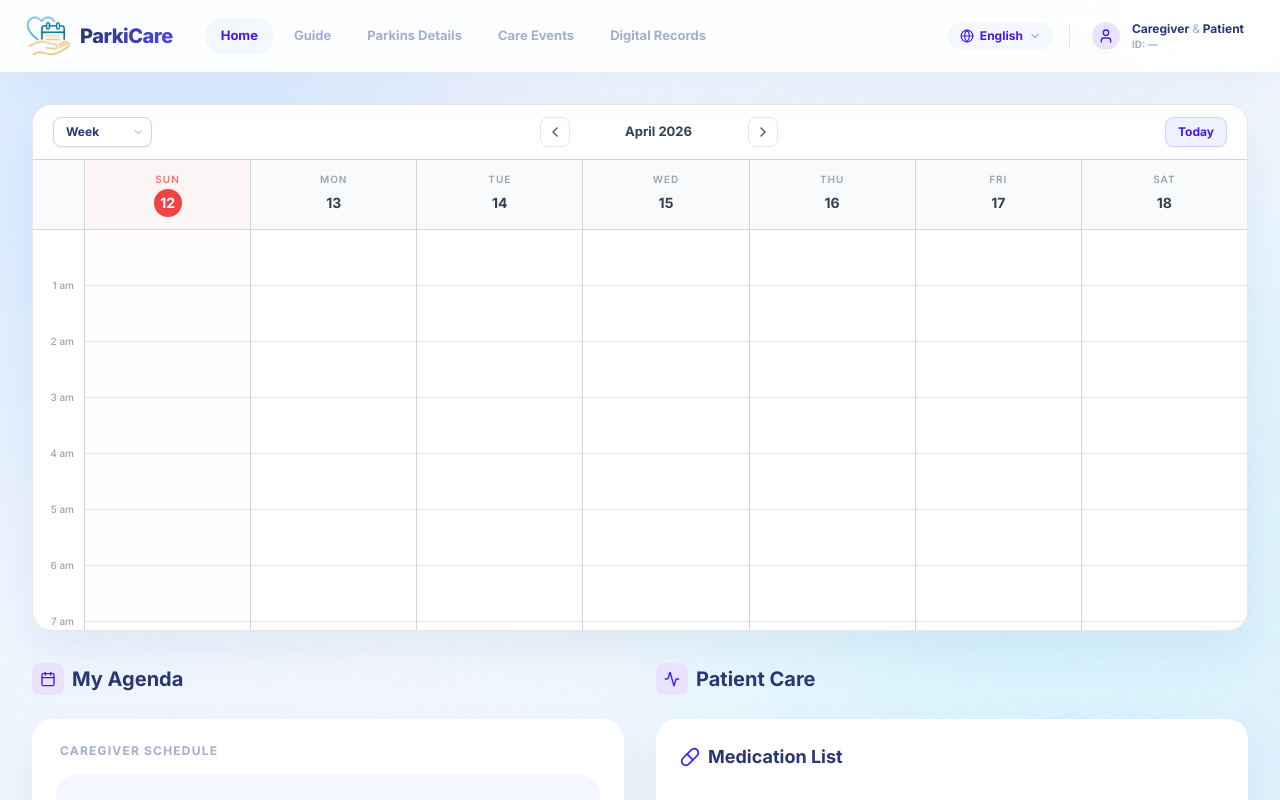
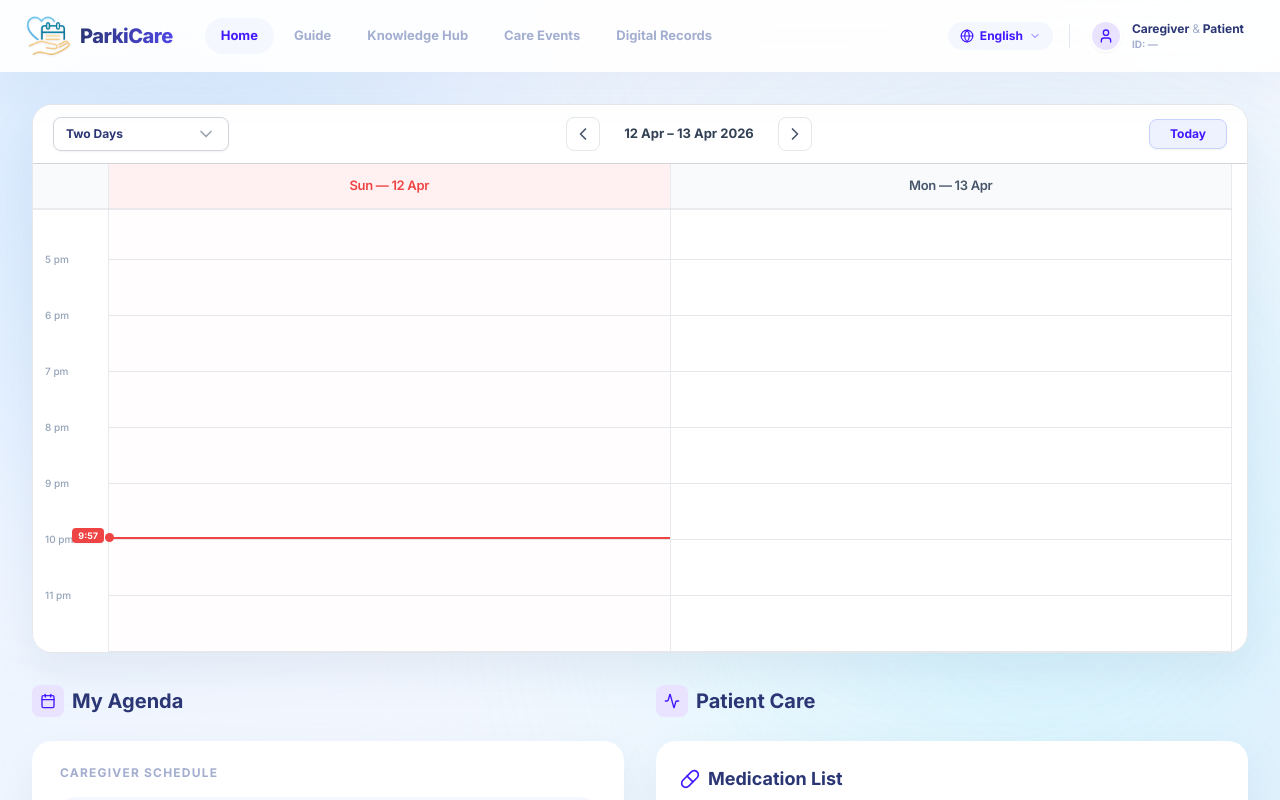
Before and after one commit to TM04-FIT5120/ParkiCare-frontend, a React (Vite) app: page /home in a window 1280 px wide. Shown: the top 800 px of the page. Built offline with nearby package versions, Linux system fonts and the light colour scheme.

Commit message:
Updated Calendar view

```diff
--- a/src/components/CalendarWidget.tsx
+++ b/src/components/CalendarWidget.tsx
@@ -1,5 +1,5 @@
-import { useState, useEffect, useCallback } from "react";
-import { ChevronLeft, ChevronRight } from "lucide-react";
+import { useState, useEffect, useLayoutEffect, useCallback, useRef } from "react";
+import { ChevronDown, ChevronLeft, ChevronRight } from "lucide-react";
 import type { Medication, CareEvent } from "@/context/careEventsContext";
 
 // ─── Types ────────────────────────────────────────────────────────────────────
@@ -63,7 +63,15 @@ function formatNowLabel(d: Date): string {
 const MONTH_NAMES = ["January","February","March","April","May","June","July","August","September","October","November","December"];
 const DAY_ABBR    = ["Sun","Mon","Tue","Wed","Thu","Fri","Sat"];
 const PX          = 56; // px per hour
-const GUTTER      = 52; // gutter width px
+/** Wider gutter so time labels never sit flush against the card edge */
+const GUTTER      = 76;
+/** Explicit grid line color (inline styles — always visible, avoids Tailwind/flex quirks) */
+const GRID_LINE   = "#e8eaee";
+
+const TIMELINE_VIEWPORT_PX = 400;
+/** Reserve space for sticky day header inside the scroll area (py-3 + labels) */
+const TIMELINE_HEADER_RESERVE_PX = 88;
+const NOW_LINE_COLOR = "#ef4444";
 
 // ─── Event Builder ────────────────────────────────────────────────────────────
 
@@ -124,39 +132,91 @@ function TimelineView({
   const nowTop      = mytNow.getHours() * PX + (mytNow.getMinutes() * PX) / 60;
   const todayVisible = visibleDays.some((d) => toDateStr(d) === todayStr);
   const totalH      = 24 * PX;
+  const nDays       = visibleDays.length;
+  const gridCols    = `${GUTTER}px repeat(${nDays}, minmax(0, 1fr))`;
+  const scrollRootRef = useRef<HTMLDivElement>(null);
+  const visibleKey    = visibleDays.map((d) => toDateStr(d)).join("|");
 
-  return (
-    <div className="flex flex-col">
-
-      {/* ── Day header ── */}
-      <div className="flex bg-gray-50 border-b border-gray-300 shrink-0">
-        {/* gutter placeholder */}
-        <div className="shrink-0 border-r border-gray-300" style={{ width: GUTTER }} />
-
-        {visibleDays.map((d, idx) => {
-          const ds      = toDateStr(d);
-          const isToday = ds === todayStr;
-          const borderL = idx > 0 ? "border-l border-gray-300" : "";
+  /** Scroll so the current-time row is in view (default focus on “now”). */
+  useLayoutEffect(() => {
+    const root = scrollRootRef.current;
+    if (!root || !todayVisible) return;
+    const headerEl = root.firstElementChild as HTMLElement | undefined;
+    const headerH =
+      headerEl?.offsetHeight ?? TIMELINE_HEADER_RESERVE_PX;
+    const lineFromContentTop = headerH + nowTop;
+    const ch = root.clientHeight;
+    const maxScroll = Math.max(0, root.scrollHeight - ch);
+    const target =
+      lineFromContentTop - ch * 0.35;
+    root.scrollTop = Math.max(0, Math.min(target, maxScroll));
+    // Omit ticking deps (mytNow / nowTop) so scroll does not jump every minute;
+    // re-run when the visible day range changes or today enters view.
+  }, [todayVisible, visibleKey]);
 
   return (
     <div
-              key={ds}
-              className={`flex-1 flex flex-col items-center justify-center py-3 ${borderL} ${
-                isToday ? "bg-red-50/60" : ""
+      ref={scrollRootRef}
+      className="min-w-0 overflow-x-hidden overflow-y-auto"
+      style={{
+        maxHeight: TIMELINE_VIEWPORT_PX + TIMELINE_HEADER_RESERVE_PX,
+        scrollbarGutter: "stable",
+      }}
+    >
+      {/*
+        Single scroll container + sticky header so column widths match the body
+        (avoids scrollbar shrinking only the grid and misaligning the date row).
+      */}
+      <div
+        className="sticky top-0 z-40 grid min-w-0 bg-gray-50 shadow-[0_1px_0_0_rgba(15,23,42,0.08)]"
+        style={{
+          gridTemplateColumns: gridCols,
+          borderBottom: `1px solid ${GRID_LINE}`,
+          zIndex: 40,
+        }}
+      >
+        <div
+          aria-hidden
+          style={{
+            boxSizing: "border-box",
+            borderRight: `1px solid ${GRID_LINE}`,
+            backgroundColor: "#f8fafc",
+          }}
+        />
+        {visibleDays.map((d) => {
+          const ds = toDateStr(d);
+          const isToday = ds === todayStr;
+          return (
+            <div
+              key={`h-${ds}`}
+              className="flex min-w-0 flex-col items-center justify-center py-3"
+              style={{
+                borderRight: `1px solid ${GRID_LINE}`,
+                backgroundColor: isToday ? "#fff1f2" : "#f8fafc",
+              }}
+            >
+              {isTwoDays ? (
+                <span
+                  className={`text-[13px] font-semibold tracking-tight ${
+                    isToday ? "text-red-500" : "text-slate-600"
                   }`}
                 >
-              {isTwoDays ? (
-                <span className={`text-[13px] font-semibold tracking-tight ${isToday ? "text-red-500" : "text-slate-600"}`}>
                   {DAY_ABBR[d.getDay()]} — {d.getDate()} {MONTH_NAMES[d.getMonth()].slice(0, 3)}
                 </span>
               ) : (
                 <>
-                  <span className={`text-[10px] font-semibold uppercase tracking-widest ${isToday ? "text-red-400" : "text-gray-400"}`}>
+                  <span
+                    className={`text-[10px] font-semibold uppercase tracking-widest ${
+                      isToday ? "text-red-400" : "text-gray-400"
+                    }`}
+                  >
                     {DAY_ABBR[d.getDay()]}
                   </span>
-                  <span className={`mt-0.5 text-sm font-bold w-7 h-7 flex items-center justify-center rounded-full ${
+                  <span
+                    className={`mt-0.5 text-sm font-bold w-7 h-7 flex items-center justify-center rounded-full ${
                       isToday ? "bg-red-500 text-white" : "text-slate-700"
-                  }`}>
+                    }`}
+                  >
                     {d.getDate()}
                   </span>
                 </>
@@ -166,46 +226,79 @@ function TimelineView({
         })}
       </div>
 
-      {/* ── Scrollable body ── */}
-      <div className="overflow-y-auto" style={{ height: 400 }}>
-        <div className="flex" style={{ height: totalH }}>
-
+      <div
+        className="grid min-w-0 bg-white"
+        style={{
+          gridTemplateColumns: gridCols,
+          height: totalH,
+        }}
+      >
         {/* Time gutter */}
-          <div className="shrink-0 relative border-r border-gray-300 bg-white" style={{ width: GUTTER }}>
+        <div
+          className="relative min-w-0 bg-white"
+          style={{
+            boxSizing: "border-box",
+            borderRight: `1px solid ${GRID_LINE}`,
+            paddingLeft: 12,
+            paddingRight: 6,
+          }}
+        >
           {Array.from({ length: 24 }, (_, i) => (
-              <div key={i} className="flex items-start justify-end pr-2.5" style={{ height: PX }}>
-                <span className="text-[10px] font-medium text-gray-400 -mt-[6px] select-none leading-none whitespace-nowrap">
+            <div
+              key={i}
+              className="flex items-start justify-start"
+              style={{ height: PX, boxSizing: "border-box" }}
+            >
+              <span
+                className="select-none leading-none whitespace-nowrap"
+                style={{
+                  fontSize: 10,
+                  fontWeight: 500,
+                  color: "#94a3b8",
+                  marginTop: -6,
+                }}
+              >
                 {formatHour12(i)}
               </span>
             </div>
           ))}
 
-            {/* Current time label */}
           {todayVisible && (
             <div
-                className="absolute inset-x-0 flex justify-end pr-1 z-30 pointer-events-none"
+              className="pointer-events-none absolute inset-x-0 z-20 flex justify-end pr-1"
               style={{ top: nowTop - 9 }}
             >
-                <span className="bg-red-500 text-white text-[9px] font-bold rounded px-1.5 py-[3px] leading-none shadow-sm">
+              <span
+                className="rounded px-1.5 py-[3px] text-[9px] font-bold leading-none text-white shadow-sm"
+                style={{ backgroundColor: NOW_LINE_COLOR }}
+              >
                 {formatNowLabel(mytNow)}
               </span>
             </div>
           )}
         </div>
 
-          {/* Day columns */}
-          {visibleDays.map((d, idx) => {
-            const ds      = toDateStr(d);
+        {/* All day columns: nested grid + one full-width "now" line */}
+        <div
+          className="relative min-h-0 min-w-0"
+          style={{
+            gridColumn: "2 / -1",
+            display: "grid",
+            gridTemplateColumns: `repeat(${nDays}, minmax(0, 1fr))`,
+            height: totalH,
+          }}
+        >
+          {visibleDays.map((d) => {
+            const ds = toDateStr(d);
             const isToday = ds === todayStr;
-            const dayEvs  = buildDay(ds, meds, events, agenda);
-            const borderL = idx > 0 ? "border-l border-gray-300" : "";
+            const dayEvs = buildDay(ds, meds, events, agenda);
 
             return (
               <div
                 key={ds}
-                className={`flex-1 relative ${borderL} ${isToday ? "bg-red-50/20" : "bg-white"}`}
+                className={`relative min-w-0 ${isToday ? "bg-red-50/20" : "bg-white"}`}
+                style={{ borderRight: `1px solid ${GRID_LINE}` }}
               >
-                {/* Horizontal hour lines */}
                 {Array.from({ length: 24 }, (_, i) => (
                   <div
                     key={i}
@@ -214,35 +307,49 @@ function TimelineView({
                   />
                 ))}
 
-                {/* Current time line */}
                 {isToday && (
+                  /* Line is the positioned element; dot is an absolute child of it */
                   <div
-                    className="absolute inset-x-0 z-20 pointer-events-none flex items-center"
-                    style={{ top: nowTop }}
+                    className="pointer-events-none absolute z-30"
+                    style={{
+                      top: nowTop,
+                      left: 0,
+                      right: 0,
+                      height: 2,
+                      backgroundColor: NOW_LINE_COLOR,
+                    }}
                   >
-                    <div className="w-2 h-2 rounded-full bg-red-500 shrink-0 -ml-1 shadow-sm" />
-                    <div className="flex-1 h-[1.5px] bg-red-500" />
+                    <div
+                      style={{
+                        position: "absolute",
+                        left: -4,
+                        top: -3.5,
+                        width: 9,
+                        height: 9,
+                        borderRadius: "50%",
+                        backgroundColor: NOW_LINE_COLOR,
+                      }}
+                    />
                   </div>
                 )}
 
-                {/* Events */}
                 {dayEvs.map((ev) => {
-                  const top   = toTop(ev.startTime);
+                  const top = toTop(ev.startTime);
                   const [eh, em] = ev.endTime.split(":").map(Number);
                   const [sh, sm] = ev.startTime.split(":").map(Number);
-                  const rawH  = ((eh * 60 + em) - (sh * 60 + sm)) * PX / 60;
-                  const h     = Math.max(20, Math.min(rawH, totalH - top));
+                  const rawH = ((eh * 60 + em) - (sh * 60 + sm)) * PX / 60;
+                  const h = Math.max(20, Math.min(rawH, totalH - top));
                   return (
                     <div
                       key={ev.id}
-                      className={`absolute left-1 right-1 ${ev.bg} ${ev.border} border-l-[3px] rounded-md px-2 overflow-hidden z-10 shadow-sm`}
+                      className={`absolute left-1 right-1 z-[25] overflow-hidden rounded-md border-l-[3px] px-2 shadow-sm ${ev.bg} ${ev.border}`}
                       style={{ top, height: h }}
                     >
-                      <p className={`text-[10px] font-bold leading-tight truncate pt-1 ${ev.text}`}>
+                      <p className={`truncate pt-1 text-[10px] font-bold leading-tight ${ev.text}`}>
                         {ev.title}
                       </p>
                       {h > 28 && (
-                        <p className="text-[9px] text-gray-400 truncate mt-0.5">
+                        <p className="mt-0.5 truncate text-[9px] text-gray-400">
                           {ev.startTime} – {ev.endTime}
                         </p>
                       )}
@@ -274,37 +381,48 @@ function MonthView({
   const firstDay = new Date(year, month, 1).getDay();
   const cells    = Array.from({ length: 42 }, (_, i) =>
     new Date(year, month, 1 - firstDay + i));
+  const VIEWPORT_HEIGHT = 400;
 
   return (
-    <div className="overflow-y-auto" style={{ maxHeight: 480 }}>
+    <div className="flex flex-col" style={{ height: VIEWPORT_HEIGHT }}>
       {/* Weekday header */}
-      <div className="grid grid-cols-7 bg-gray-50 border-b border-gray-300 sticky top-0 z-10">
+      <div
+        className="grid grid-cols-7 bg-gray-50 shrink-0"
+        style={{ borderBottom: `1px solid ${GRID_LINE}` }}
+      >
         {DAY_ABBR.map((d) => (
-          <div key={d} className="text-center text-[10px] font-semibold text-gray-400 py-2.5 uppercase tracking-wider border-r border-gray-200 last:border-r-0">
+          <div
+            key={d}
+            className="text-center text-[10px] font-semibold text-gray-400 py-2.5 uppercase tracking-wider min-w-0"
+            style={{ borderRight: `1px solid ${GRID_LINE}` }}
+          >
             {d}
           </div>
         ))}
       </div>
 
       {/* Date cells */}
-      <div className="grid grid-cols-7">
+      <div className="grid grid-cols-7 grid-rows-6 flex-1">
         {cells.map((d, i) => {
           const ds            = toDateStr(d);
           const isCurrentMonth = d.getMonth() === month;
           const isToday       = ds === todayStr;
           const dayEvs        = buildDay(ds, meds, events, agenda);
           const extra         = dayEvs.length - 3;
-          const col           = i % 7;
 
           return (
             <div
               key={i}
-              className={`min-h-[80px] border-b border-r border-gray-200 p-1.5 ${
-                col === 6 ? "border-r-0" : ""
-              } ${isToday ? "bg-red-50" : !isCurrentMonth ? "bg-gray-50/70" : "bg-white"}`}
+              className={`h-full min-h-0 p-1.5 min-w-0 ${
+                isToday ? "bg-red-50" : !isCurrentMonth ? "bg-gray-50/70" : "bg-white"
+              }`}
+              style={{
+                borderRight: `1px solid ${GRID_LINE}`,
+                borderBottom: `1px solid ${GRID_LINE}`,
+              }}
             >
               <span
-                className={`text-[11px] font-bold w-5 h-5 flex items-center justify-center rounded-full mb-1 ${
+                className={`text-[11px] font-bold w-5 h-5 flex items-center justify-center rounded-full mb-1 ml-0.5 ${
                   isToday
                     ? "bg-red-500 text-white"
                     : isCurrentMonth
@@ -344,14 +462,33 @@ const VIEW_OPTIONS: { value: CalendarView; label: string }[] = [
 ];
 
 export function CalendarWidget({ meds, events, agenda }: CalendarWidgetProps) {
-  const [view,       setView]       = useState<CalendarView>("week");
+  const [view,       setView]       = useState<CalendarView>("twoDays");
   const [anchorDate, setAnchorDate] = useState<Date>(() => getMYTToday());
   const [mytNow,     setMytNow]     = useState<Date>(() => getMYTNow());
+  const [viewMenuOpen, setViewMenuOpen] = useState(false);
+  const viewMenuRef = useRef<HTMLDivElement>(null);
 
   useEffect(() => {
     const id = setInterval(() => setMytNow(getMYTNow()), 60_000);
     return () => clearInterval(id);
   }, []);
+
+  useEffect(() => {
+    if (!viewMenuOpen) return;
+    const onPointerDown = (e: PointerEvent) => {
+      const el = viewMenuRef.current;
+      if (el && !el.contains(e.target as Node)) setViewMenuOpen(false);
+    };
+    const onKey = (e: KeyboardEvent) => {
+      if (e.key === "Escape") setViewMenuOpen(false);
+    };
+    document.addEventListener("pointerdown", onPointerDown);
+    document.addEventListener("keydown", onKey);
+    return () => {
+      document.removeEventListener("pointerdown", onPointerDown);
+      document.removeEventListener("keydown", onKey);
+    };
+  }, [viewMenuOpen]);
 
   const todayStr = toDateStr(getMYTToday());
 
@@ -367,7 +504,11 @@ export function CalendarWidget({ meds, events, agenda }: CalendarWidgetProps) {
 
   const goToday = useCallback(() => setAnchorDate(getMYTToday()), []);
 
-  const switchView = (v: CalendarView) => { setView(v); setAnchorDate(getMYTToday()); };
+  const switchView = (v: CalendarView) => {
+    setView(v);
+    setAnchorDate(getMYTToday());
+    setViewMenuOpen(false);
+  };
 
   // Visible days for timeline
   const visibleDays: Date[] = (() => {
@@ -400,18 +541,50 @@ export function CalendarWidget({ meds, events, agenda }: CalendarWidgetProps) {
       {/* Toolbar */}
       <div className="flex items-center justify-between px-5 py-3 border-b border-gray-300 bg-white gap-3 flex-wrap shrink-0">
 
-        {/* View selector */}
-        <div className="relative">
-          <select
-            value={view}
-            onChange={(e) => switchView(e.target.value as CalendarView)}
-            className="appearance-none text-xs font-bold text-[#2B3674] bg-white border border-gray-300 rounded-lg pl-3 pr-7 py-1.5 focus:outline-none focus:ring-2 focus:ring-[#4318FF]/30 cursor-pointer shadow-sm"
+        {/* View selector — custom menu so full trigger is clickable and list matches trigger width */}
+        <div ref={viewMenuRef} className="relative min-w-[11rem] shrink-0">
+          <button
+            type="button"
+            id="calendar-view-trigger"
+            aria-haspopup="listbox"
+            aria-expanded={viewMenuOpen}
+            aria-controls="calendar-view-listbox"
+            onClick={() => setViewMenuOpen((o) => !o)}
+            className="flex w-full items-center justify-between gap-2 rounded-lg border border-gray-300 bg-white px-3 py-1.5 text-left shadow-sm transition-colors hover:bg-gray-50 focus:outline-none focus:ring-2 focus:ring-[#4318FF]/30"
+          >
+            <span className="text-xs font-bold text-[#2B3674]">
+              {VIEW_OPTIONS.find((o) => o.value === view)?.label ?? "Two Days"}
+            </span>
+            <ChevronDown
+              className={`h-5 w-5 shrink-0 text-gray-400 transition-transform ${viewMenuOpen ? "rotate-180" : ""}`}
+              aria-hidden
+            />
+          </button>
+          {viewMenuOpen && (
+            <div
+              id="calendar-view-listbox"
+              role="listbox"
+              aria-labelledby="calendar-view-trigger"
+              className="absolute left-0 right-0 top-full z-50 mt-1 overflow-hidden rounded-lg border border-gray-300 bg-white py-1 shadow-lg"
             >
               {VIEW_OPTIONS.map((o) => (
-              <option key={o.value} value={o.value}>{o.label}</option>
+                <button
+                  key={o.value}
+                  type="button"
+                  role="option"
+                  aria-selected={view === o.value}
+                  onClick={() => switchView(o.value)}
+                  className={`w-full px-3 py-2 text-left text-xs font-bold transition-colors ${
+                    view === o.value
+                      ? "bg-[#4318FF] text-white"
+                      : "text-[#2B3674] hover:bg-[#F4F7FE]"
+                  }`}
+                >
+                  {o.label}
+                </button>
               ))}
-          </select>
-          <ChevronRight className="absolute right-2 top-1/2 -translate-y-1/2 w-3 h-3 text-gray-400 rotate-90 pointer-events-none" />
+            </div>
+          )}
         </div>
 
         {/* Navigation */}
@@ -421,7 +594,7 @@ export function CalendarWidget({ meds, events, agenda }: CalendarWidgetProps) {
             onClick={() => nav(-1)}
             className="p-1.5 hover:bg-gray-100 rounded-lg transition-colors border border-gray-200"
           >
-            <ChevronLeft className="w-4 h-4 text-slate-600" />
+            <ChevronLeft className="w-5 h-5 text-slate-600" />
           </button>
           <span className="text-[13px] font-bold text-slate-700 min-w-[170px] text-center select-none">
             {headerLabel}
@@ -431,7 +604,7 @@ export function CalendarWidget({ meds, events, agenda }: CalendarWidgetProps) {
             onClick={() => nav(1)}
             className="p-1.5 hover:bg-gray-100 rounded-lg transition-colors border border-gray-200"
           >
-            <ChevronRight className="w-4 h-4 text-slate-600" />
+            <ChevronRight className="w-5 h-5 text-slate-600" />
           </button>
         </div>
 
@@ -439,7 +612,7 @@ export function CalendarWidget({ meds, events, agenda }: CalendarWidgetProps) {
         <button
           type="button"
           onClick={goToday}
-          className="text-xs font-bold text-[#4318FF] bg-[#EEF2FF] border border-[#c7d2fe] px-3 py-1.5 rounded-lg hover:bg-[#e0e7ff] transition-colors shadow-sm"
+          className="text-xs font-bold text-[#4318FF] bg-[#EEF2FF] border border-[#c7d2fe] px-5 py-1.5 rounded-lg hover:bg-[#e0e7ff] transition-colors shadow-sm"
         >
           Today
         </button>
--- a/src/components/layout/AppLayout.tsx
+++ b/src/components/layout/AppLayout.tsx
@@ -34,7 +34,7 @@ export const AppLayout = () => {
   const navLinks = [
     { name: "Home", path: "/home" },
     { name: "Guide", path: "/guide" },
-    { name: "Parkins Details", path: "/perkins-details" },
+    { name: "Knowledge Hub", path: "/knowledge-hub" },
     { name: "Care Events", path: "/care-events" },
     { name: "Digital Records", path: "/digital-records" },
   ];
--- a/src/routes/AppRoutes.tsx
+++ b/src/routes/AppRoutes.tsx
@@ -21,7 +21,7 @@ export const AppRoutes = () => (
     <Route element={<AppLayout />}>
       <Route path="/home" element={<DashboardPage />} />
       <Route path="/guide" element={<GuidePage />} />
-      <Route path="/perkins-details" element={<PerkinsDetailsPage />} />
+      <Route path="/knowledge-hub" element={<PerkinsDetailsPage />} />
       <Route path="/care-events" element={<CareEventsPage />} />
       <Route path="/digital-records" element={<DigitalRecordsPage />} />
     </Route>
```
Also changed, not shown: src/context/AuthContext.tsx (+34 -4 lines), src/pages/DashboardPage.tsx (+4 -3 lines). Lines whose indentation alone changed are shown as unchanged.
